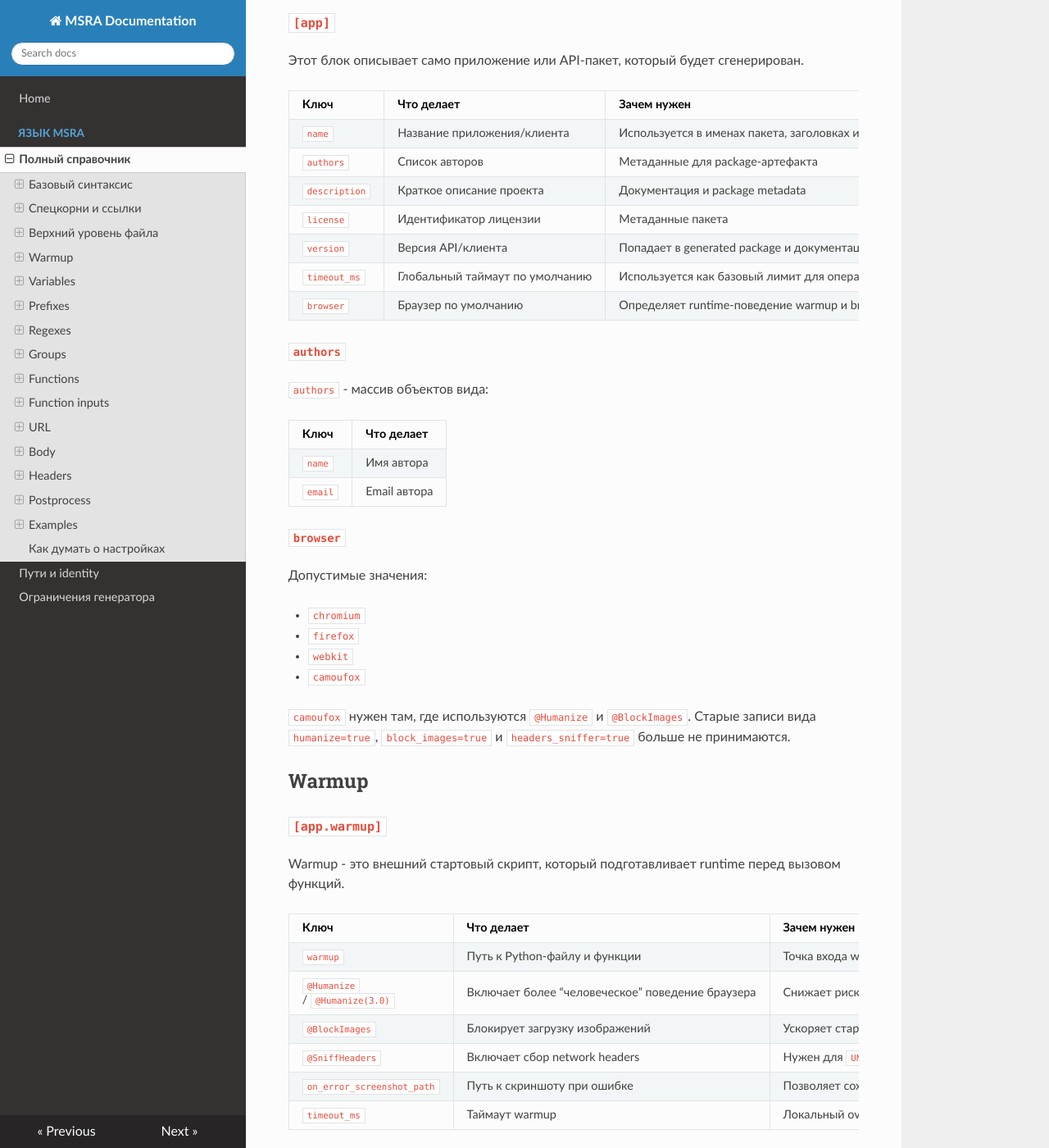
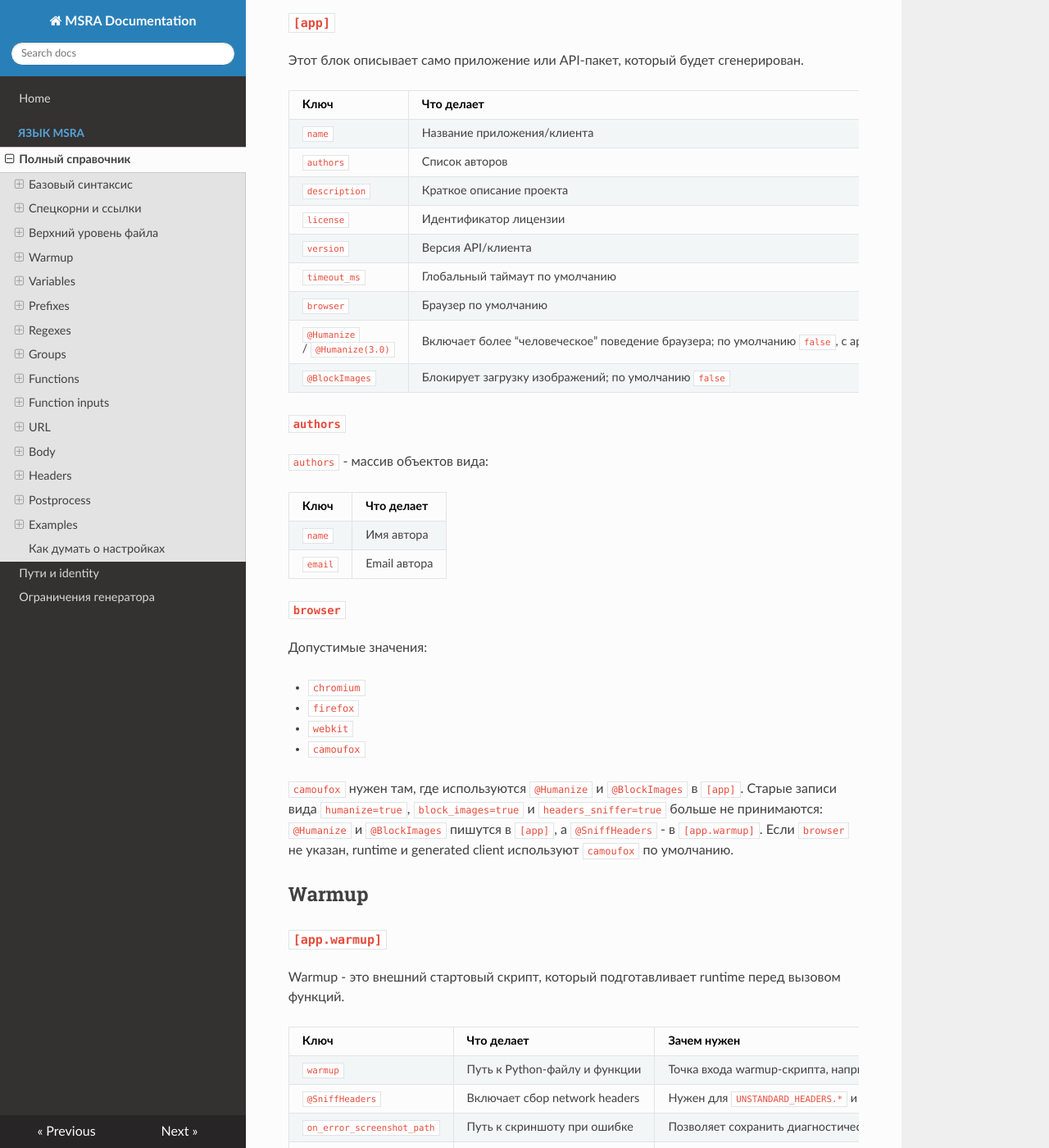
Before and after one commit to Open-Inflation/engine-reverse-ide, an MkDocs documentation site: the page built from docs/msra-language.md, in a window 1280 px wide and 1400 px high, scrolled down 2429 px. Shown: the whole window at 82% size. Built offline with MkDocs 1.6.1, drawn with Linux system fonts in a browser that asks for light colours; nearby versions of some CDN libraries; some of the changed text lies outside the part shown.

Commit message:
feat!: migrate MSRA contract to [msra], match, and app-level warmup annotations

```diff
--- a/docs/msra-language.md
+++ b/docs/msra-language.md
@@ -100,6 +100,8 @@ method=GET
 | `version` | Версия API/клиента | Попадает в generated package и документацию |
 | `timeout_ms` | Глобальный таймаут по умолчанию | Используется как базовый лимит для операций |
 | `browser` | Браузер по умолчанию | Определяет runtime-поведение warmup и browser-backed функций |
+| `@Humanize` / `@Humanize(3.0)` | Включает более “человеческое” поведение браузера; по умолчанию `false`, с аргументом задаётся интенсивность | Снижает риск детекта автоматизации |
+| `@BlockImages` | Блокирует загрузку изображений; по умолчанию `false` | Ускоряет старт и снижает трафик |
 
 #### `authors`
 
@@ -119,8 +121,9 @@ method=GET
 - `webkit`
 - `camoufox`
 
-`camoufox` нужен там, где используются `@Humanize` и `@BlockImages`.
-Старые записи вида `humanize=true`, `block_images=true` и `headers_sniffer=true` больше не принимаются.
+`camoufox` нужен там, где используются `@Humanize` и `@BlockImages` в `[app]`.
+Старые записи вида `humanize=true`, `block_images=true` и `headers_sniffer=true` больше не принимаются: `@Humanize` и `@BlockImages` пишутся в `[app]`, а `@SniffHeaders` - в `[app.warmup]`.
+Если `browser` не указан, runtime и generated client используют `camoufox` по умолчанию.
 
 ## Warmup
 
@@ -131,8 +134,6 @@ Warmup - это внешний стартовый скрипт, который
 | Ключ | Что делает | Зачем нужен |
 | --- | --- | --- |
 | `warmup` | Путь к Python-файлу и функции | Точка входа warmup-скрипта, например `./warmup.py:pipeline` |
-| `@Humanize` / `@Humanize(3.0)` | Включает более “человеческое” поведение браузера | Снижает риск детекта автоматизации |
-| `@BlockImages` | Блокирует загрузку изображений | Ускоряет старт и снижает трафик |
 | `@SniffHeaders` | Включает сбор network headers | Нужен для `UNSTANDARD_HEADERS.*` и `CAPTURED_URLS.*` |
 | `on_error_screenshot_path` | Путь к скриншоту при ошибке | Позволяет сохранить диагностический снимок |
 | `timeout_ms` | Таймаут warmup | Локальный override поверх `app.timeout_ms` |
```
Also changed, not shown: other parts of docs/msra-language.md (+13 -13 lines), docs/msra-generator-gaps.md (+1 -1 lines), docs/msra-paths.md (+1 -1 lines), 14 other files.
